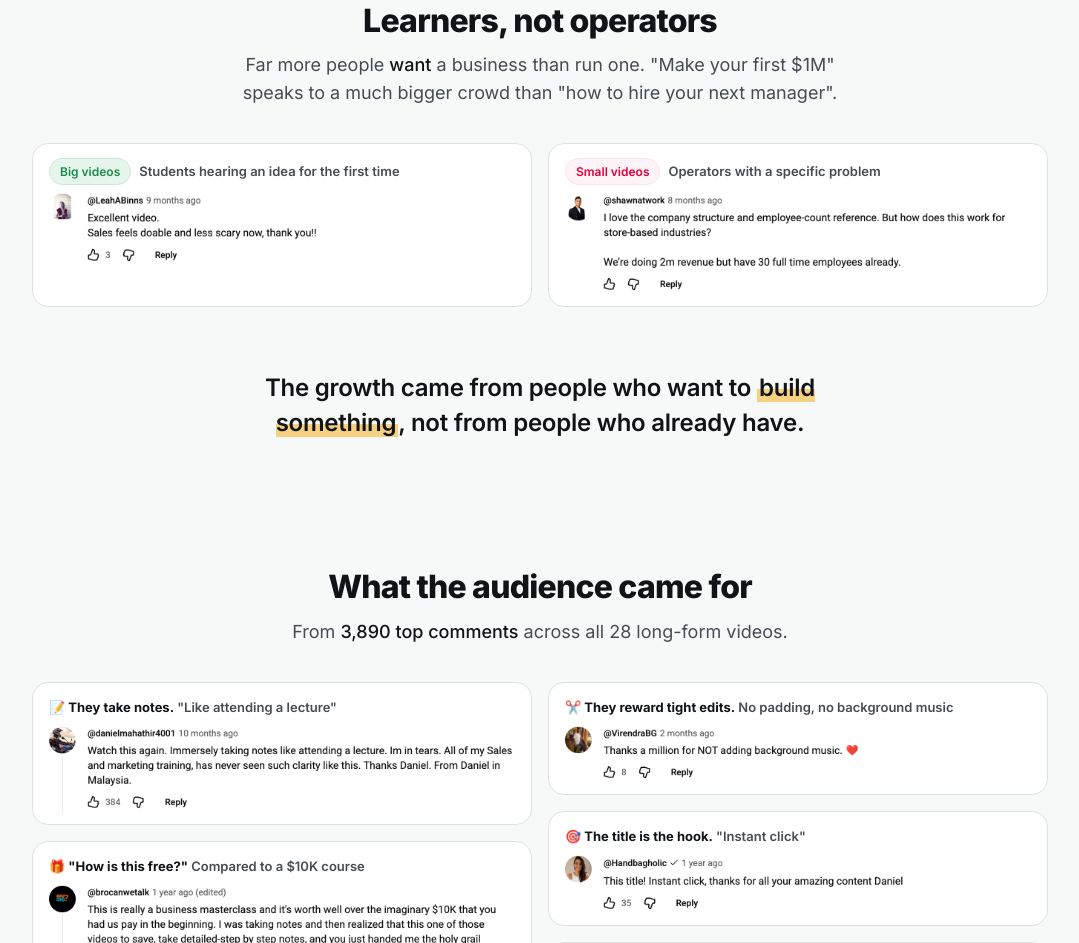
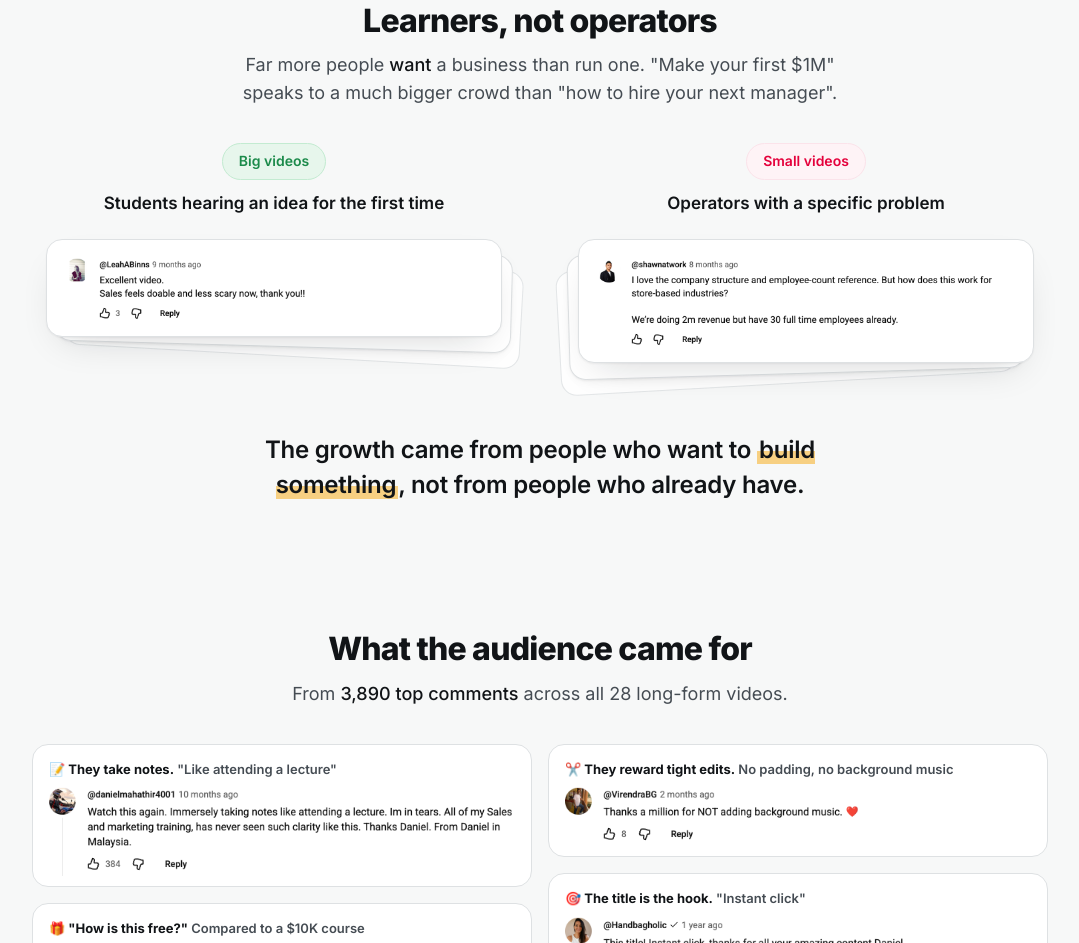
Before and after one commit to saffalino/client-pages, a plain HTML site: page daniel-7c127dbc/index.html in a window 1280 px wide. Shown: the part 5613-6556 px from the top of the page, without its empty margins (100-1179 px from the left). Drawn offline with nearby package versions, Linux system fonts and the light colour scheme.

Commit message:
Daniel page: comment stacks

```diff
--- a/daniel-7c127dbc/index.html
+++ b/daniel-7c127dbc/index.html
@@ -498,6 +498,18 @@ details.more{margin-top:40px;border-color:var(--line-soft)}
 .ev.span4{width:calc(400% + 36px)}
 @media (min-width:641px){.weeks{display:none}}
 @media (max-width:640px){.cal{display:none}}
+
+/* Comment stacks: label outside, screenshot as the top card of a pile */
+.stacks{gap:clamp(28px,4vw,48px);align-items:start}
+.stk-lab{display:flex;flex-direction:column;align-items:center;gap:10px;text-align:center;margin-bottom:22px}
+.stk-lab p{font-size:17px;font-weight:600;color:var(--ink)}
+.stack{position:relative;isolation:isolate;margin:0 14px 22px}
+.stack::before,.stack::after{content:'';position:absolute;inset:0;border-radius:16px;background:#fff;border:1px solid var(--line);z-index:-1}
+.stack::before{transform:translate(10px,10px) rotate(1.6deg);box-shadow:var(--shadow-sm)}
+.stack::after{transform:translate(20px,20px) rotate(3.2deg);z-index:-2;opacity:.8}
+.stack img{display:block;width:100%;height:auto;background:#fff;border:1px solid var(--line);border-radius:16px;padding:18px 18px 12px;box-shadow:var(--shadow-md)}
+.stk-col:last-child .stack::before{transform:translate(-10px,10px) rotate(-1.6deg)}
+.stk-col:last-child .stack::after{transform:translate(-20px,20px) rotate(-3.2deg)}
 </style>
 </head>
 <body>
@@ -657,9 +669,15 @@ details.more{margin-top:40px;border-color:var(--line-soft)}
     <h3>Learners, not operators</h3>
     <p>Far more people <b>want</b> a business than run one. "Make your first $1M" speaks to a much bigger crowd than "how to hire your next manager".</p>
   </div>
-  <div class="pair">
-    <figure class="cm"><figcaption><span class="chip g" style="font-size:12px;padding:3px 10px">Big videos</span>Students hearing an idea for the first time</figcaption><img src="assets/daniel-500k/comment_doable.png" alt="Comment: sales feels doable and less scary now" loading="lazy"></figure>
-    <figure class="cm"><figcaption><span class="chip" style="font-size:12px;padding:3px 10px">Small videos</span>Operators with a specific problem</figcaption><img src="assets/daniel-500k/comment_operator.png" alt="Comment: we're doing 2m revenue but have 30 employees" loading="lazy"></figure>
+  <div class="pair stacks">
+    <div class="stk-col">
+      <div class="stk-lab"><span class="chip g">Big videos</span><p>Students hearing an idea for the first time</p></div>
+      <div class="stack"><img src="assets/daniel-500k/comment_doable.png" alt="Comment: sales feels doable and less scary now" loading="lazy"></div>
+    </div>
+    <div class="stk-col">
+      <div class="stk-lab"><span class="chip">Small videos</span><p>Operators with a specific problem</p></div>
+      <div class="stack"><img src="assets/daniel-500k/comment_operator.png" alt="Comment: we're doing 2m revenue but have 30 employees" loading="lazy"></div>
+    </div>
   </div>
   <p class="callout">The growth came from people who want to <span class="hl">build something</span>, not from people who already have.</p>
 
```
